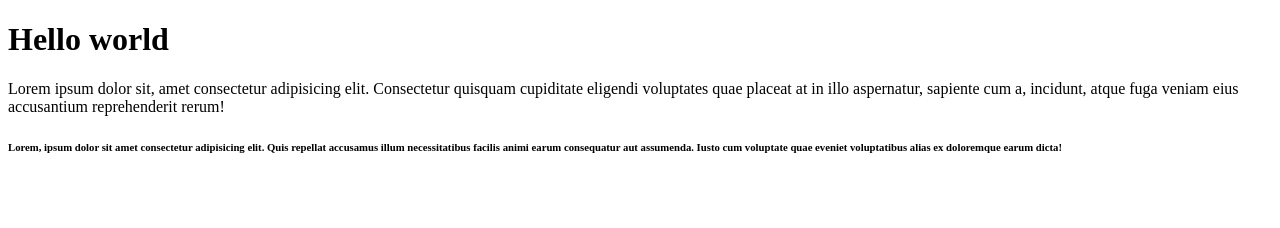
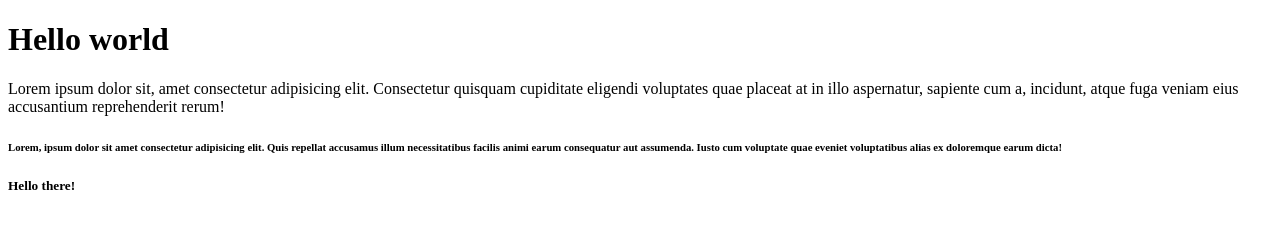
Before and after one commit to Hikma-Mohammed1223/github-practice, a plain HTML site: page index.html in a window 1280 px wide. Drawn offline with Linux system fonts and the light colour scheme.

Commit message:
Update index.html

```diff
--- a/index.html
+++ b/index.html
@@ -10,5 +10,6 @@
     </h1>
     <p>Lorem ipsum dolor sit, amet consectetur adipisicing elit. Consectetur quisquam cupiditate eligendi voluptates quae placeat at in illo aspernatur, sapiente cum a, incidunt, atque fuga veniam eius accusantium reprehenderit rerum!</p>
     <h6>Lorem, ipsum dolor sit amet consectetur adipisicing elit. Quis repellat accusamus illum necessitatibus facilis animi earum consequatur aut assumenda. Iusto cum voluptate quae eveniet voluptatibus alias ex doloremque earum dicta!</h6>
+<h5>Hello there!</h5>
 </body>
 </html>
```
